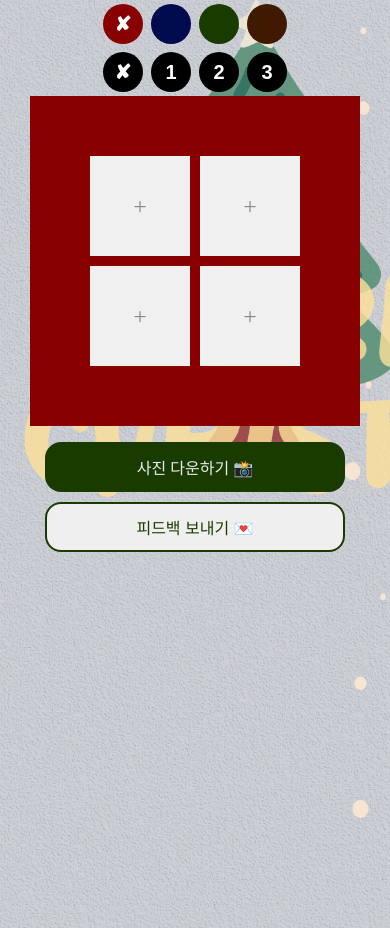
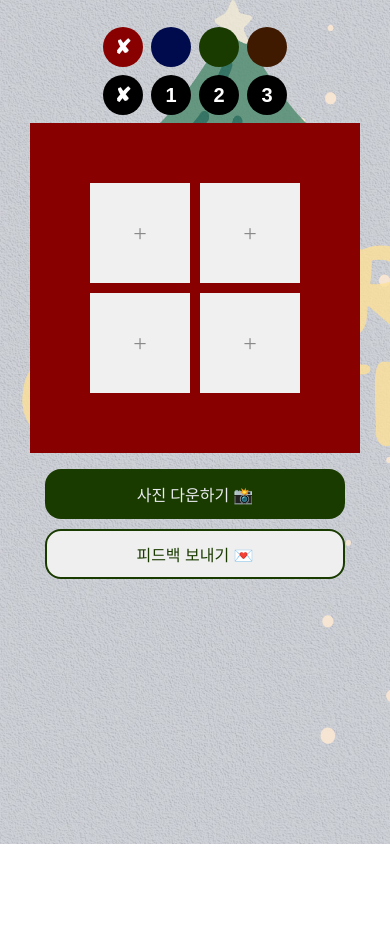
Before and after one commit to gaebaribari/fourcuts, a React (Create React App) app: page / in a window 390 px wide. After the commit the page ends 844 px from the top, so only its background shows below. Built offline with nearby package versions, Linux system fonts and the light colour scheme; no server answers.

Commit message:
style: 반응형 스타일링 개선

```diff
--- a/src/styles/button.ts
+++ b/src/styles/button.ts
@@ -54,8 +54,23 @@ export const SelectButton = styled.button<{
 	display: flex;
 	align-items: center;
 	justify-content: center;
+	&:hover {
+		cursor: pointer;
+	}
 `;
 
 export const SelectButtonWrap = styled.div`
 	display: flex;
+	margin-bottom: 1%;
+	&:first-child {
+		margin-top: 1%;
+		margin-bottom: 0;
+	}
+
+	@media screen and (max-width: 768px) {
+		&:first-child {
+			margin-top: 6%;
+			margin-bottom: 0;
+		}
+	}
 `;
--- a/src/styles/fourcuts.ts
+++ b/src/styles/fourcuts.ts
@@ -134,6 +134,10 @@ export const PageContainer = styled.div`
 	min-height: 110vh;
 	background-image: url(${backgroundImage});
 	background-size: cover;
+
+	@media screen and (max-width: 768px) {
+		min-height: 100vh;
+	}
 `;
 
 export const Wrapper = styled.div`
```
